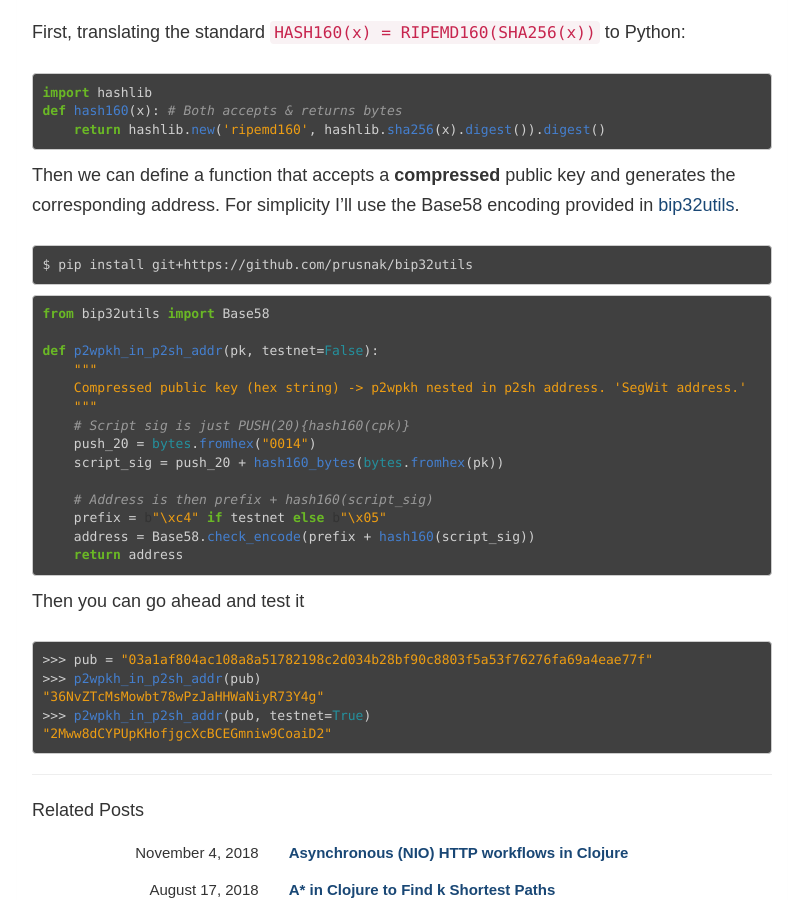
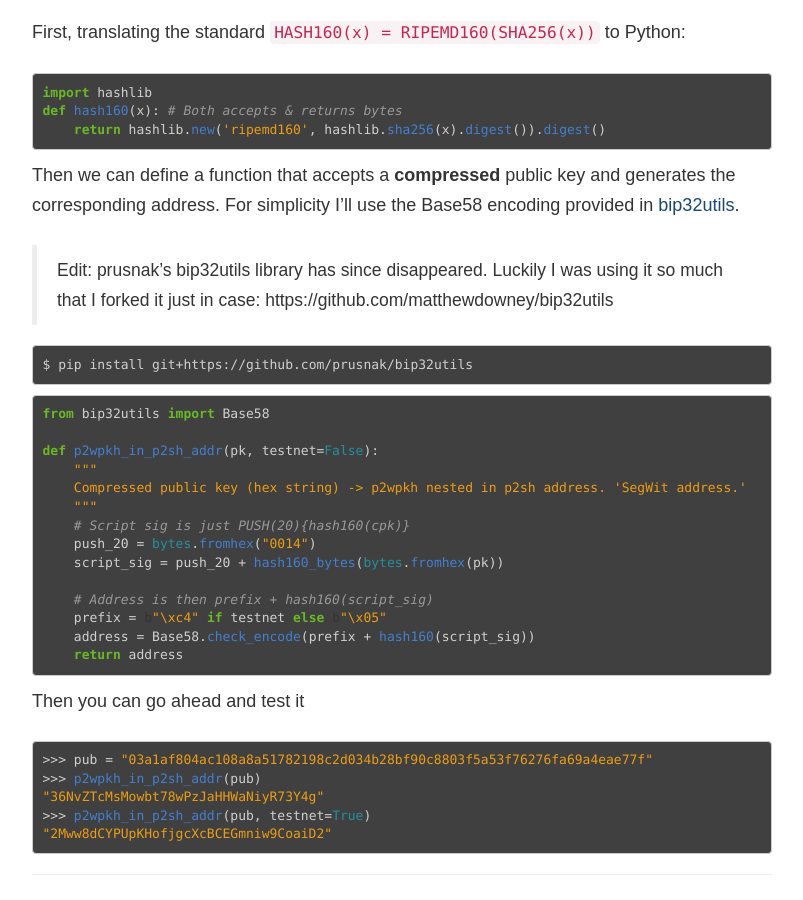
Before and after one commit to matthewdowney/matthewdowney.github.io, a Jekyll site: the page built from _posts/2017-10-17-create-segwit-address.md, in a window 1280 px wide and 900 px high, scrolled down 823 px. Shown: the whole window, without its empty margins (238-1041 px from the left). Built offline with Jekyll 4.4.1, drawn with Linux system fonts in a browser that asks for light colours; some web fonts are replaced; Markdown is read by kramdown in place of the engine named in the settings; comment, search, counter and statistics services are not loaded.

Commit message:
Update broken link

````diff
--- a/_posts/2017-10-17-create-segwit-address.md
+++ b/_posts/2017-10-17-create-segwit-address.md
@@ -35,6 +35,8 @@ def hash160(x): # Both accepts & returns bytes
 
 Then we can define a function that accepts a **compressed** public key and generates the corresponding address. For simplicity I'll use the Base58 encoding provided in [bip32utils](https://github.com/prusnak/bip32utils).
 
+> Edit: prusnak's bip32utils library has since disappeared. Luckily I was using it so much that I forked it just in case: https://github.com/matthewdowney/bip32utils
+
 ```haskell
 $ pip install git+https://github.com/prusnak/bip32utils
 ```
````
